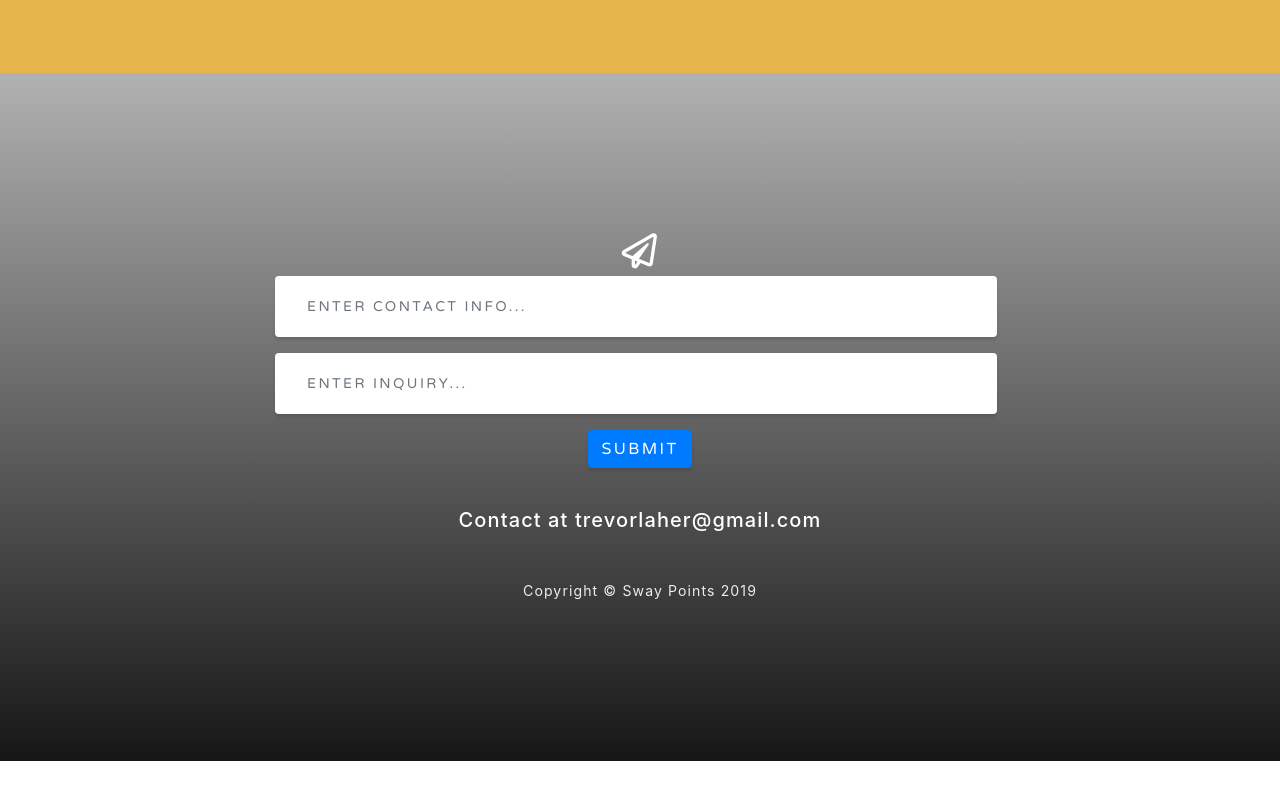
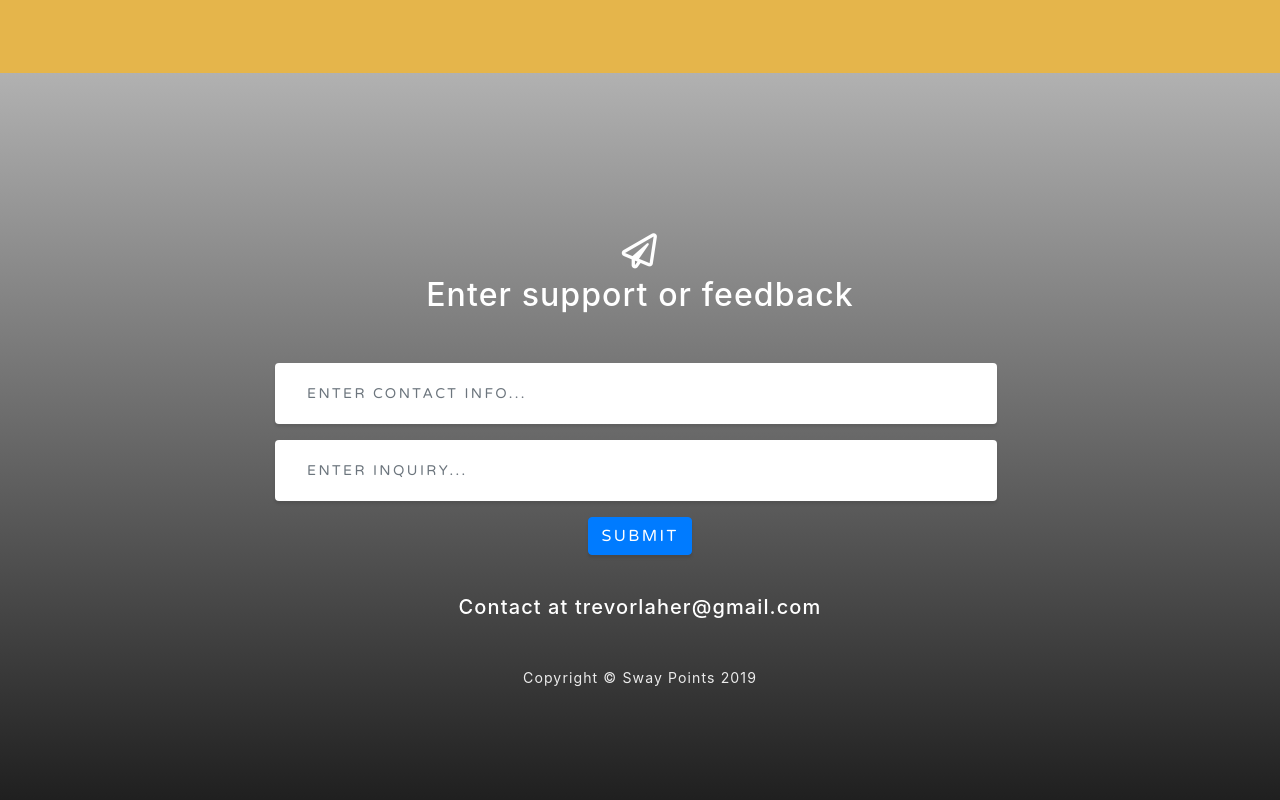
Before and after one commit to chandlergershey/Sway-Points-Website, a website with bundled scripts: page index.html in a window 1280 px wide. Shown: the part 2345-3145 px from the top of the page. Before the commit the page ends 3106 px from the top, so only its background shows below. Built offline with nearby package versions, Linux system fonts and the light colour scheme.

Commit message:
Reformatted the support section

```diff
--- a/index.html
+++ b/index.html
@@ -151,6 +151,7 @@
           <div class="col-md-10 col-lg-8 mx-auto text-center">
 
             <i class="far fa-paper-plane fa-2x mb-2 text-white"></i>
+            <h2 class="text-white mb-5">Enter support or feedback</h2>
             <form class="form-inline d-flex formstuff">
               <input class="form-control flex-fill mr-0 mr-sm-2 mb-3 mb-sm-0" id="emailFeedback" placeholder="Enter contact info..."></input>
               <!-- <button type="submit" class="btn btn-primary mx-auto">Subscribe</button> -->
```
